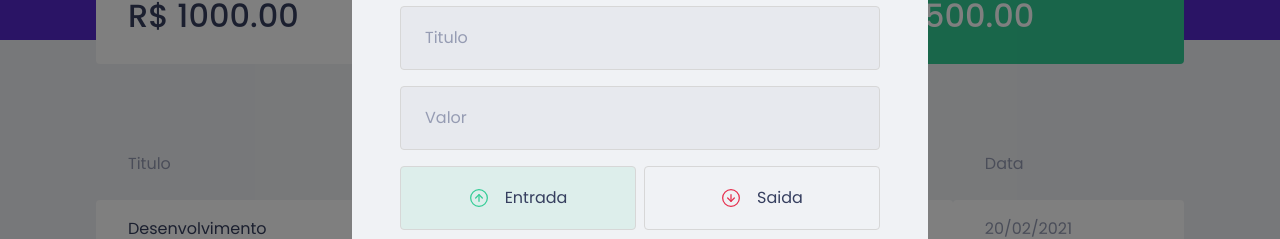
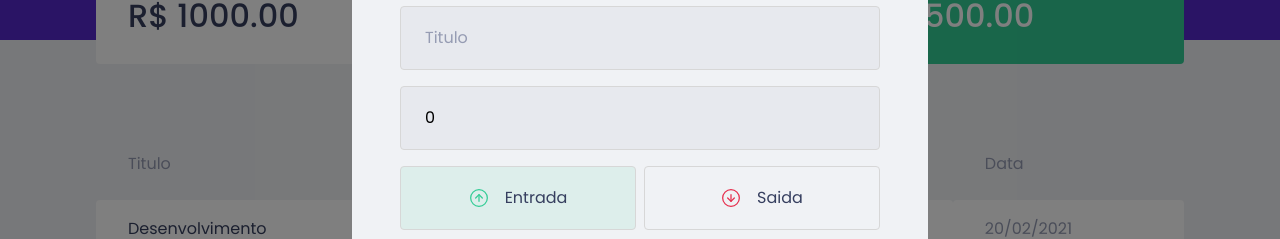
Before and after one commit to gabrielcedran/expense-tracker, a React (Create React App) app: page / in a window 1280 px wide. Both pictures are taken after a click on the button "Nova Transacao". Shown: the part 232-471 px from the top of the page. Built offline with nearby package versions, Linux system fonts and the light colour scheme; no server answers; what miragejs would draw is missing.

Commit message:
Storing form's data

```diff
--- a/src/components/NewTransactionModal/index.tsx
+++ b/src/components/NewTransactionModal/index.tsx
@@ -1,4 +1,4 @@
-import { useState } from 'react';
+import { FormEvent, useEffect, useState } from 'react';
 import Modal from 'react-modal';
 import closeImg from '../../assets/close.svg';
 import incomeImg from '../../assets/income.svg';
@@ -11,7 +11,17 @@ interface NewTransactionModalProps {
 }
 
 export function NewTransactionModal( {isOpen, onRequestClose}: NewTransactionModalProps ) {
+    const [title, setTitle] = useState('')
+    const [value, setValue] = useState(0)
+    const [category, setCategory] = useState('')
+
     const [type, setType] = useState('deposit')
+
+    function handleCreateNewTransction(event: FormEvent) {
+        // by default html / js reloads the page when a submit action from a form is executed
+        event.preventDefault();
+        console.log(title, value, category, type);
+    }
 
     return (
         <Modal
@@ -23,11 +33,11 @@ export function NewTransactionModal( {isOpen, onRequestClose}: NewTransactionMod
             <button type='button' onClick={onRequestClose} className='react-modal-close'>
                 <img src={closeImg} alt="Fechar modal"/>
             </button>
-            <Container>
+            <Container onSubmit={handleCreateNewTransction}>
                 <h2>Cadastrar Transacao</h2>
 
-                <input placeholder='Titulo'/>
-                <input type="number" placeholder='Valor'/>
+                <input placeholder='Titulo' value={title} onChange={event => setTitle(event.target.value)}/>
+                <input type="number" placeholder='Valor' value={value} onChange={event => setValue(Number(event.target.value))}/>
 
                 <TransactionTypeContainer>
                     <RadioBox type='button'
@@ -52,7 +62,7 @@ export function NewTransactionModal( {isOpen, onRequestClose}: NewTransactionMod
 
                 </TransactionTypeContainer>
 
-                <input placeholder='Category'/>
+                <input placeholder='Category' value={category} onChange={event => setCategory(event.target.value)}/>
 
                 <button type="submit">
                     Cadastrar
```
